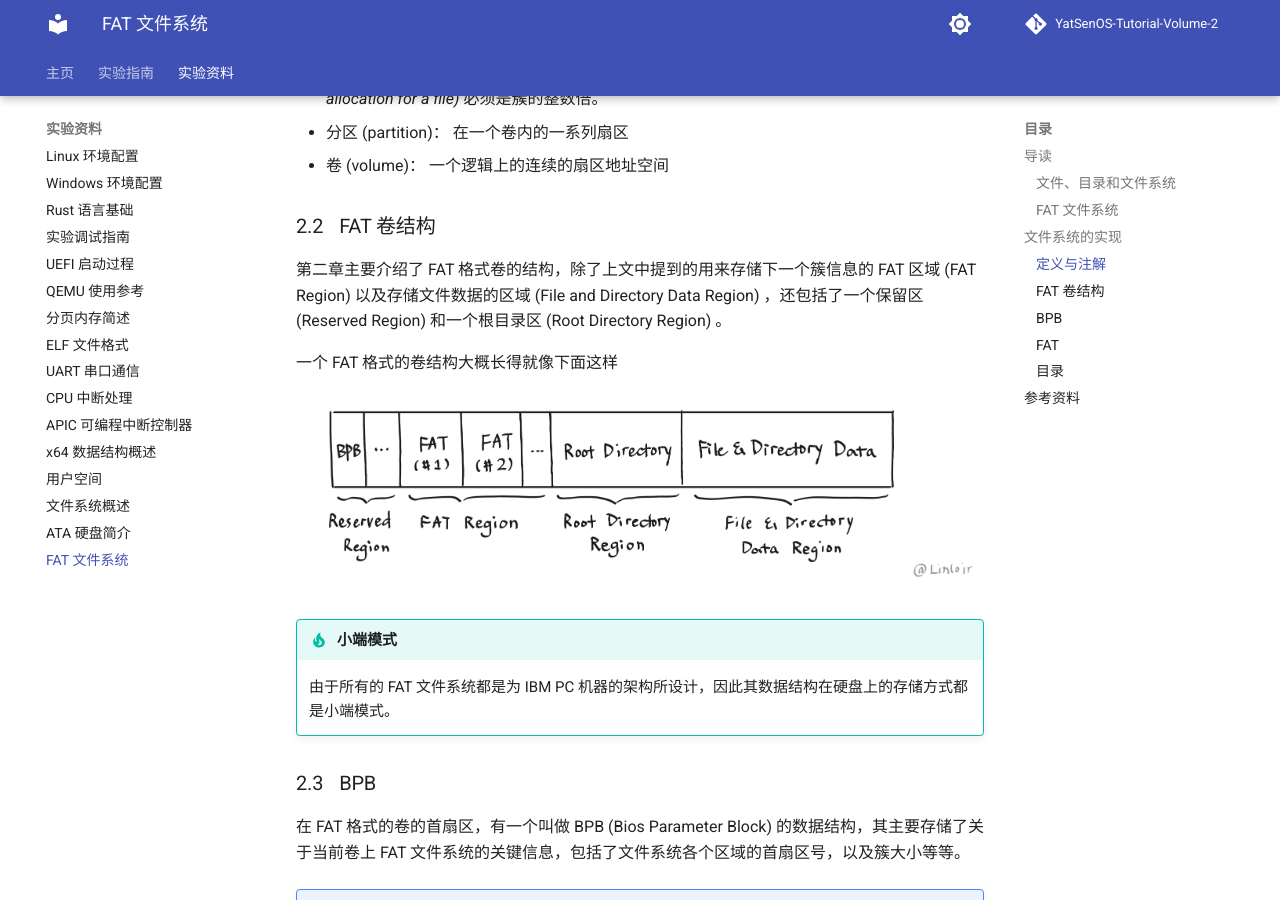
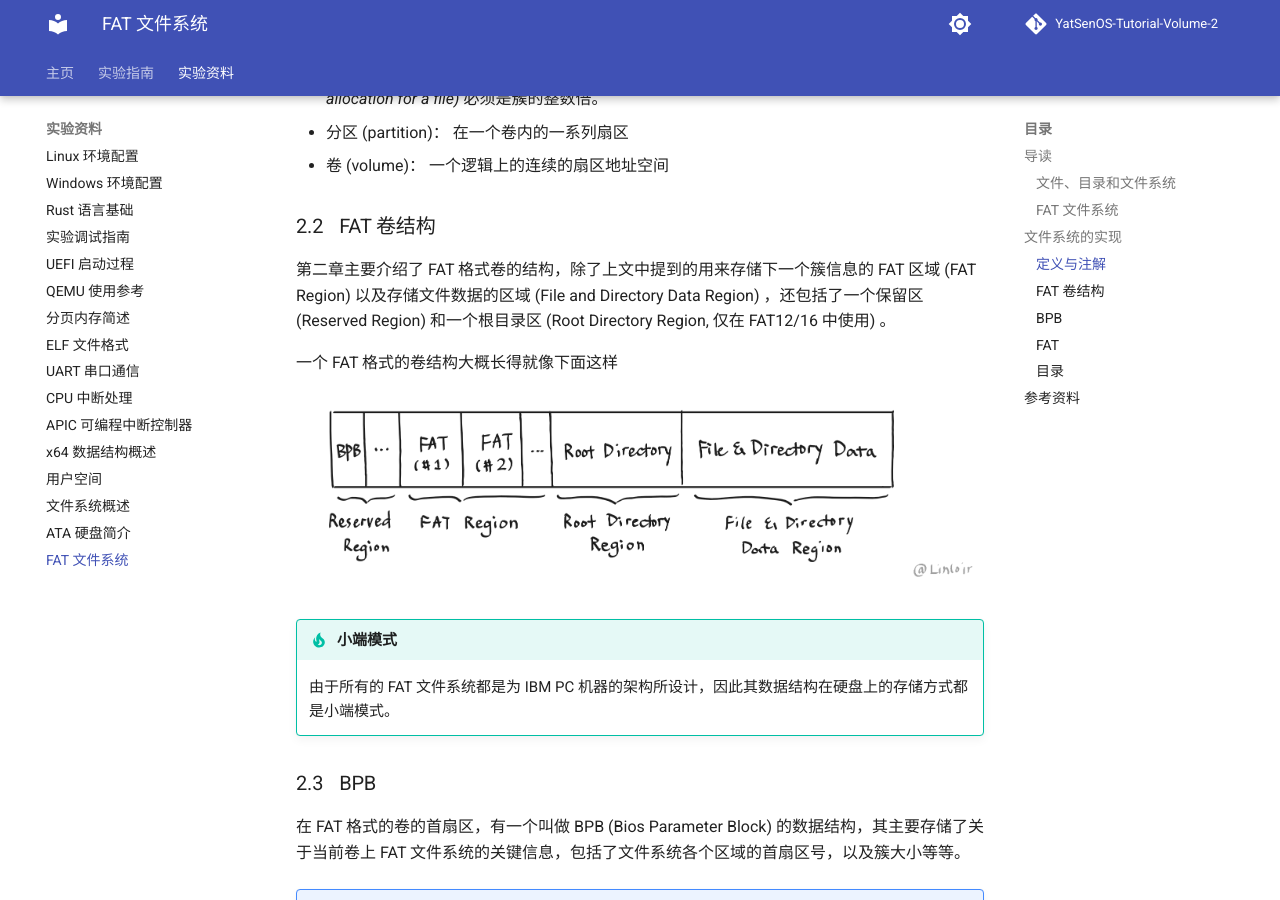
Before and after one commit to YatSenOS/YatSenOS-Tutorial-Volume-2, an MkDocs documentation site: the page built from docs/wiki/fat.md, in a window 1280 px wide and 900 px high, scrolled down 4202 px. Built offline with MkDocs 1.6.1 and Material for MkDocs 9.7.7, drawn with Linux system fonts in a browser that asks for light colours; comment, search, counter and statistics services are not loaded.

Commit message:
chore(wiki): Clarify Root Directory Region in FAT documentation (#53)

```diff
--- a/docs/wiki/fat.md
+++ b/docs/wiki/fat.md
@@ -96,7 +96,7 @@ root/
 
 ### FAT 卷结构
 
-第二章主要介绍了 FAT 格式卷的结构，除了上文中提到的用来存储下一个簇信息的 FAT 区域 (FAT Region) 以及存储文件数据的区域 (File and Directory Data Region) ，还包括了一个保留区 (Reserved Region) 和一个根目录区 (Root Directory Region) 。
+第二章主要介绍了 FAT 格式卷的结构，除了上文中提到的用来存储下一个簇信息的 FAT 区域 (FAT Region) 以及存储文件数据的区域 (File and Directory Data Region) ，还包括了一个保留区 (Reserved Region) 和一个根目录区 (Root Directory Region, 仅在 FAT12/16 中使用) 。
 
 一个 FAT 格式的卷结构大概长得就像下面这样
 
```
